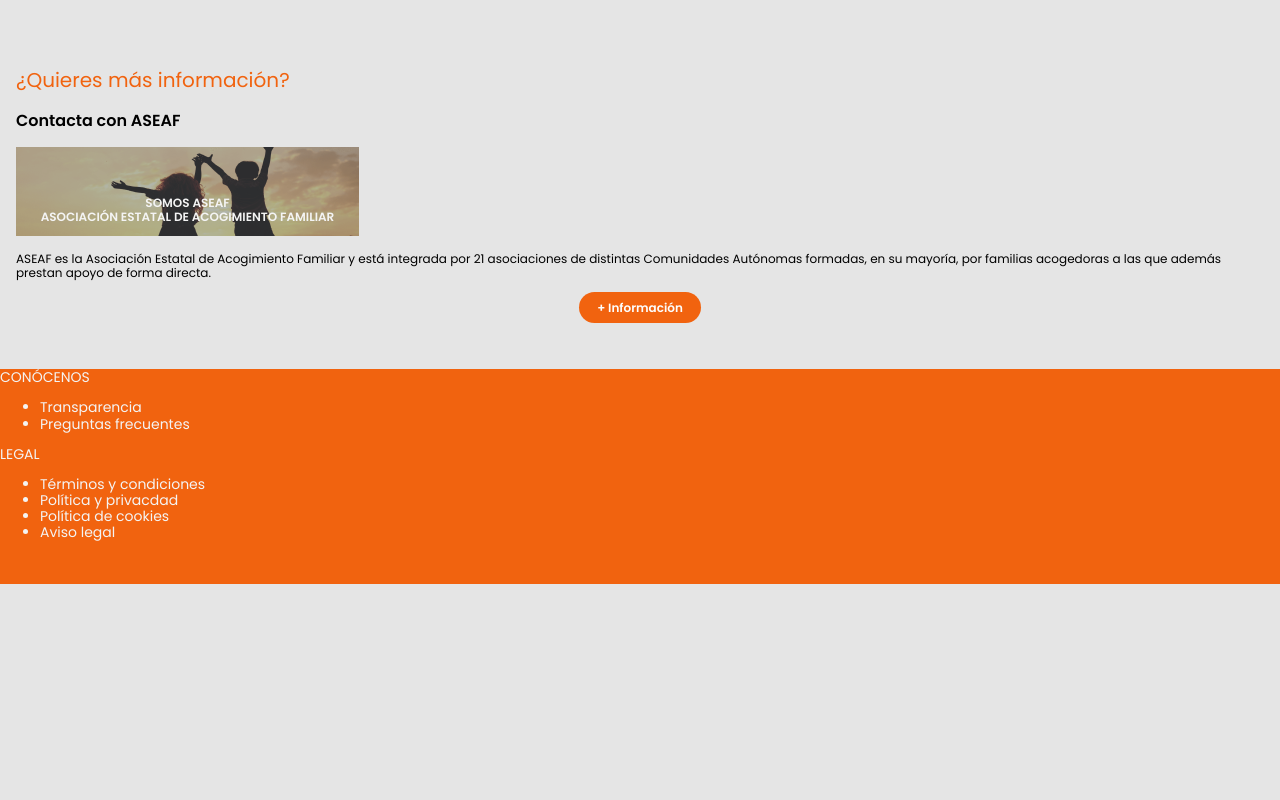
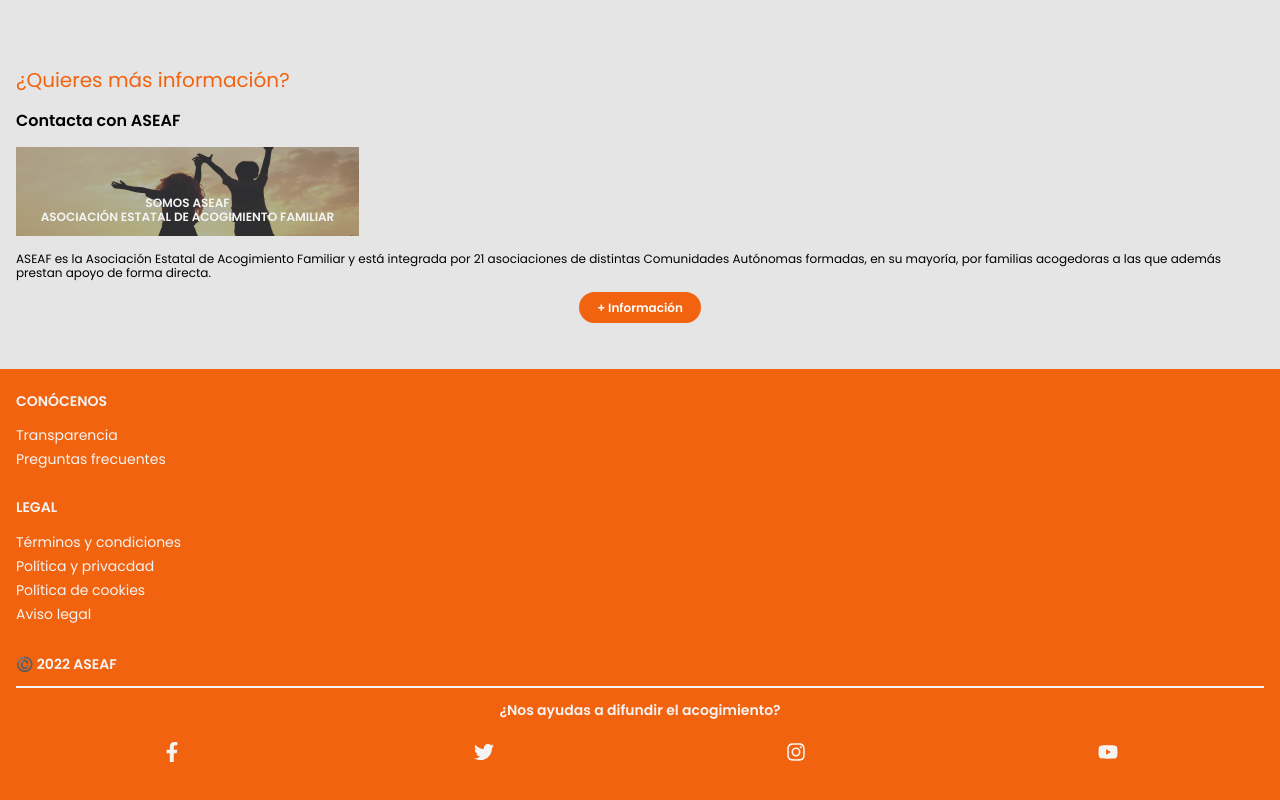
Before and after one commit to Guille-Rubio/aseaf_app, a React (Create React App) app in the folder client/: page / in a window 1280 px wide. Shown: the part 2058-2858 px from the top of the page. Before the commit the page ends 2642 px from the top, so only its background shows below. Built offline with nearby package versions, Linux system fonts and the light colour scheme.

Commit message:
[UPDATE] Footer style

```diff
--- a/client/package.json
+++ b/client/package.json
@@ -12,6 +12,7 @@
     "react": "^18.1.0",
     "react-chatbot-kit": "^2.0.1",
     "react-dom": "^18.1.0",
+    "react-icons": "^4.3.1",
     "react-router-dom": "^6.3.0",
     "react-scripts": "5.0.1",
     "sass": "^1.51.0",
--- a/client/src/components/Footer/Footer.jsx
+++ b/client/src/components/Footer/Footer.jsx
@@ -1,19 +1,20 @@
 import React from "react";
+import { FaFacebookF, FaTwitter, FaInstagram, FaYoutube } from "react-icons/fa";
 import ChatBotFlow from "./ChatBotFlow/ChatBotFlow";
 
 const Footer = () => {
   return (
     <footer>
       {/* <ChatBotFlow /> */}
-      <div className="">
-        <div>
+      <div className="footer__top">
+        <div className="footer__top--knowus">
           <p>CONÓCENOS</p>
           <ul>
             <li>Transparencia</li>
             <li>Preguntas frecuentes</li>
           </ul>
         </div>
-        <div>
+        <div className="footer__top--legal">
           <p>LEGAL</p>
           <ul>
             <li>Términos y condiciones</li>
@@ -23,6 +24,17 @@
           </ul>
         </div>
       </div>
+
+      <div className="footer__bottom">
+        <div>
+          <p>©️ 2022 ASEAF</p>
+          <hr />
+        </div>
+        <div className="footer__bottom--social">
+          <p>¿Nos ayudas a difundir el acogimiento?</p>
+          <div className="footer__bottom--social--icons"><FaFacebookF size={20}/><FaTwitter size={20} /><FaInstagram size={20} /><FaYoutube size={20} /> </div>
+        </div>
+      </div>
     </footer>
   );
 };
--- a/client/src/styles/components/_Footer.scss
+++ b/client/src/styles/components/_Footer.scss
@@ -6,5 +6,58 @@
     font-family: $font-family;
     font-weight: $font-weight-normal;
     font-size: $font-size-mid-min;
-    padding-bottom:30px ;
+    padding-bottom: 30px;
 }
+
+%footer__title {
+    p {
+        font-weight: $font-weight-bold;
+    }
+}
+
+%footer__list {
+    ul {
+        list-style-type: none;
+        padding-inline-start: 0px;
+        line-height: $line-height-mid;
+    }
+}
+
+.footer__top {
+    margin: 0px 16px 16px 16px;
+    padding-top: 10px;
+    display: flex;
+    justify-content: left;
+    flex-direction: column;
+
+    &--knowus {
+        @extend %footer__title;
+        @extend %footer__list;
+    }
+
+    &--legal {
+        @extend %footer__title;
+        @extend %footer__list;
+    }
+}
+
+.footer__bottom {
+    margin: 0px 16px 16px 16px;
+    @extend %footer__title;
+
+    hr {
+        border: 1px solid $color-white;
+    }
+
+    &--social {
+        p {
+            text-align: center;
+        }
+
+        &--icons {
+            display: flex;
+            padding-top: 10px;
+            justify-content: space-around;
+        }
+    }
+}
```
Also changed, not shown: 1 other file (tests, documents, lock files or other folders).
